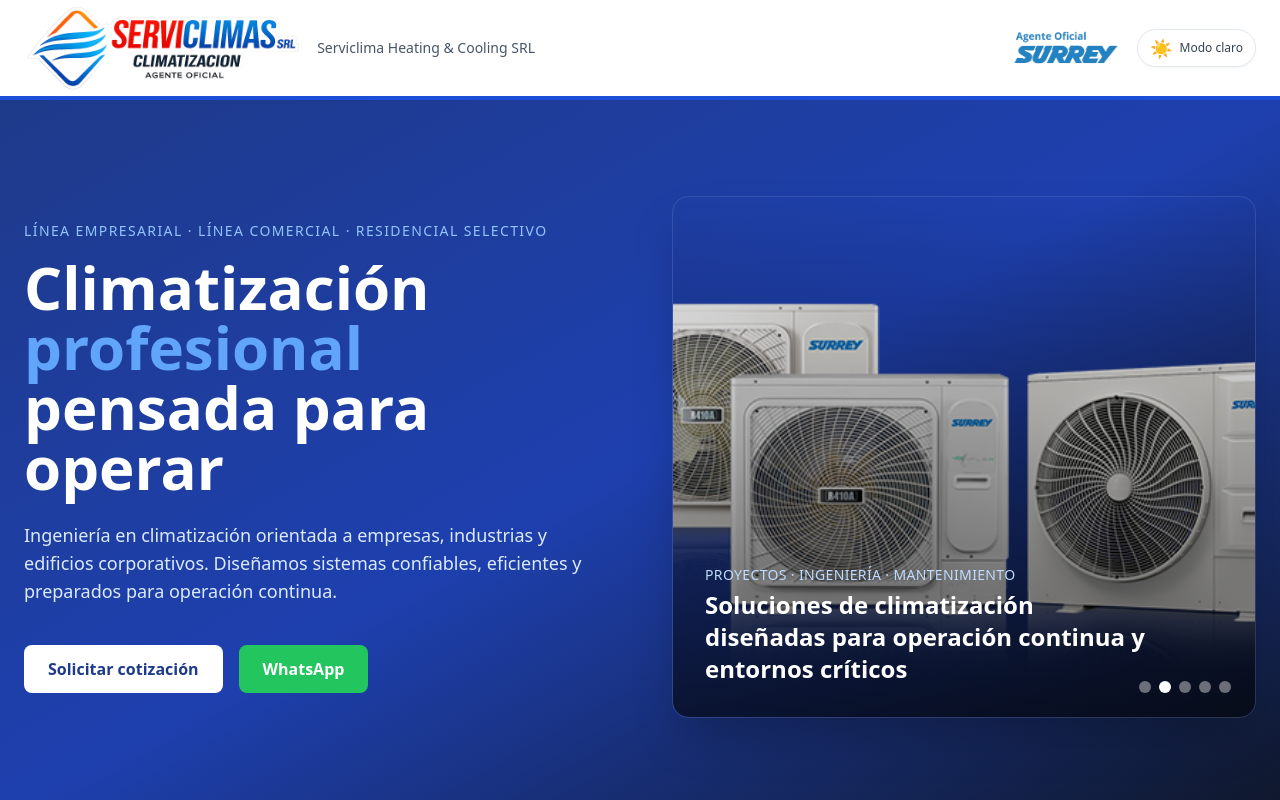
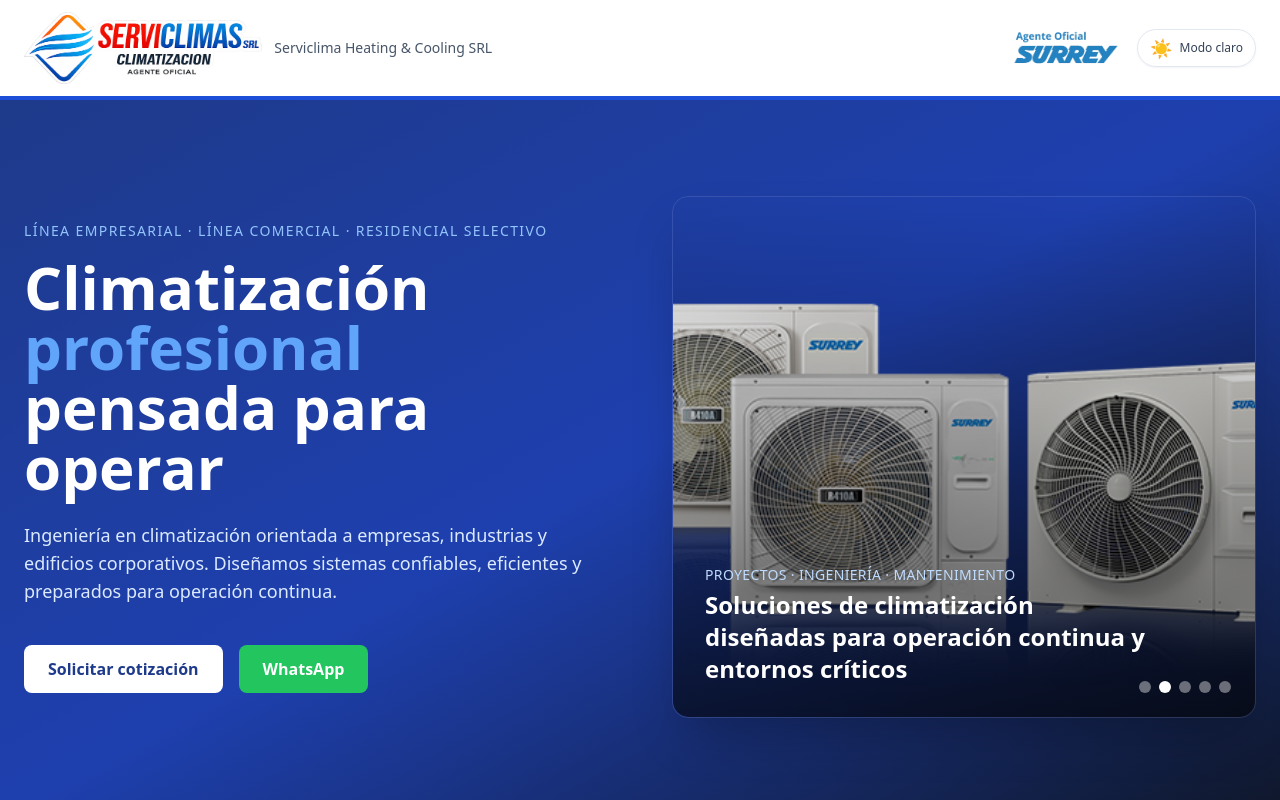
Before and after one commit to Stray225/servoclima-clean, a Next.js app: page / in a window 1280 px wide. Shown: the top 800 px of the page. Built offline with nearby package versions, Linux system fonts and the light colour scheme; no server answers.

Commit message:
fix(navbar): trim logo whitespace, use clean PNG — logo now fills height correctly
https://claude.ai/code/session_01VqeqGptHQUXkmTWseDeuqS

```diff
--- a/components/Navbar.tsx
+++ b/components/Navbar.tsx
@@ -12,12 +12,12 @@ export default function Navbar() {
         {/* IZQUIERDA: LOGO */}
         <Link href="/" className="flex items-center gap-3">
           <Image
-            src="/serviclimas-logo2.png"
+            src="/serviclimas-logo-trimmed.png"
             alt="Serviclimas"
             width={400}
-            height={120}
+            height={121}
             className="w-auto object-contain mix-blend-multiply dark:mix-blend-screen"
-            style={{height: "90px"}}
+            style={{height: "72px"}}
             priority
           />
           <span className="hidden md:block text-sm text-slate-600 dark:text-slate-300">
--- a/package.json
+++ b/package.json
@@ -12,7 +12,8 @@
     "next": "14.2.5",
     "react": "18.3.1",
     "react-dom": "18.3.1",
-    "resend": "^6.12.0"
+    "resend": "^6.12.0",
+    "sharp": "^0.34.5"
   },
   "devDependencies": {
     "@types/node": "20.14.10",
```
Also changed, not shown: public/serviclimas-logo-trimmed.png (added), 1 other file (tests, documents, lock files or other folders).
